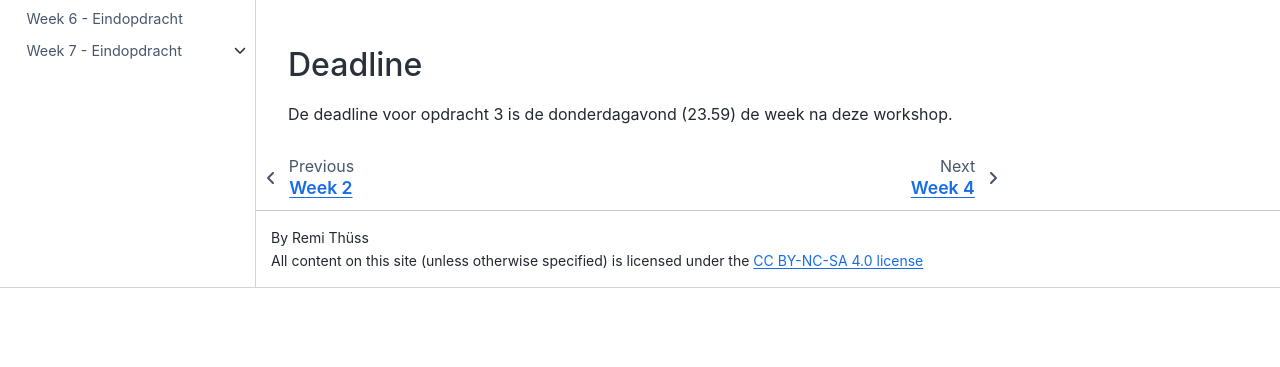
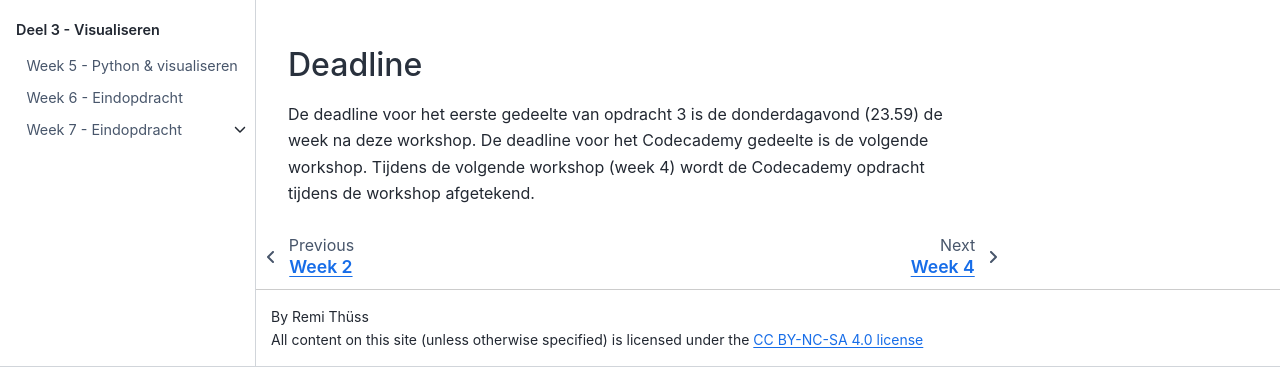
Before and after one commit to Remi-ui/python_tb, a Jupyter Book: the page built from class/week03/week03_summary.md, in a window 1280 px wide and 900 px high, scrolled down 738 px, cut to the strip 533-900 px from the top of the window. Built offline with Jupyter Book 1.0.4 settings and Sphinx 7.4.7 and the Sphinx Book theme 1.1.4, drawn with Linux system fonts in a browser that asks for light colours; pages that are not in the unit, such as notebooks, are missing from menus; before the commit the page ends 1559 px from its top, so only the background shows below that.

Commit message:
Update week03_summary.md

```diff
--- a/class/week03/week03_summary.md
+++ b/class/week03/week03_summary.md
@@ -18,4 +18,4 @@
 <iframe src="https://www.codecademy.com/courses/getting-started-with-python-for-data-science/" width="100%" height="600px" allowfullscreen></iframe>
 
 ## Deadline
-De deadline voor opdracht 3 is de donderdagavond (23.59) de week na deze workshop.
+De deadline voor het eerste gedeelte van opdracht 3 is de donderdagavond (23.59) de week na deze workshop. De deadline voor het Codecademy gedeelte is de volgende workshop. Tijdens de volgende workshop (week 4) wordt de Codecademy opdracht tijdens de workshop afgetekend.
```
